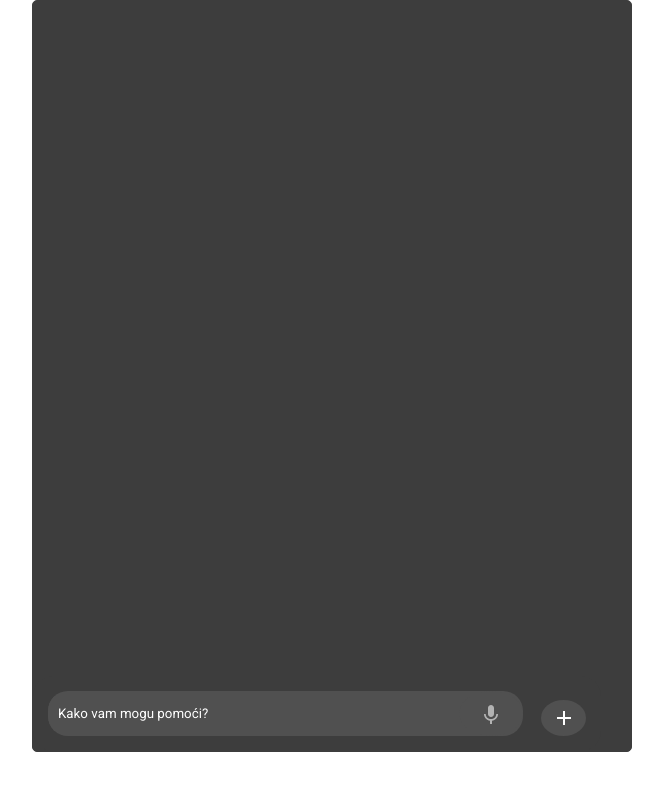
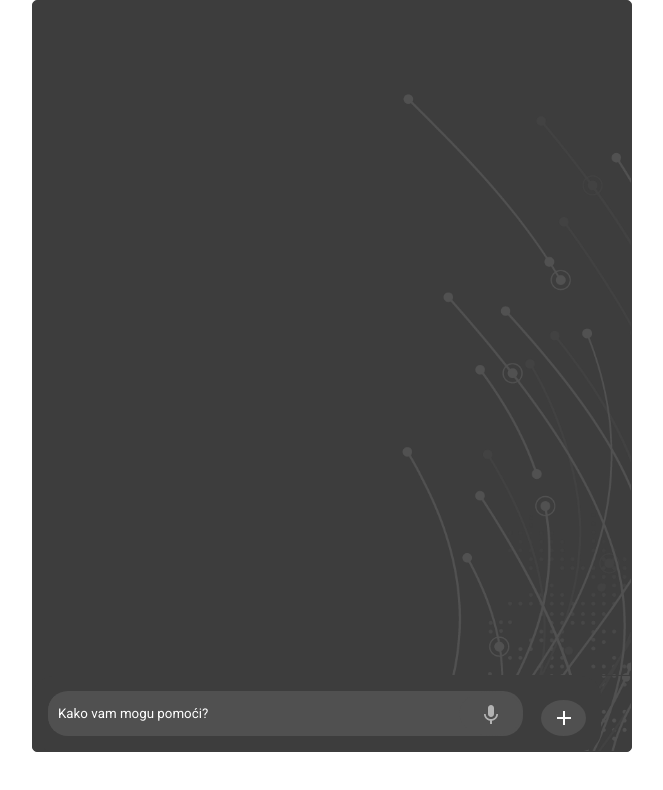
Before and after one commit to SelenaDelcev/ChatApp, a React (Create React App) app in the folder frontend/: page / in a window 1280 px wide. Shown: the top 790 px of the page, without its empty margins (308-971 px from the left). Built offline with nearby package versions, Linux system fonts and the light colour scheme.

Commit message:
Added background image

```diff
--- a/frontend/src/App.css
+++ b/frontend/src/App.css
@@ -17,6 +17,8 @@
   border: 1px solid #3d3d3d;
   border-radius: 5px;
   background-color: #3d3d3d;
+  background-image: url('../public/background.png');
+  background-size: cover;
   overflow: hidden;
 }
 
```
Also changed, not shown: frontend/public/background.png (added).
